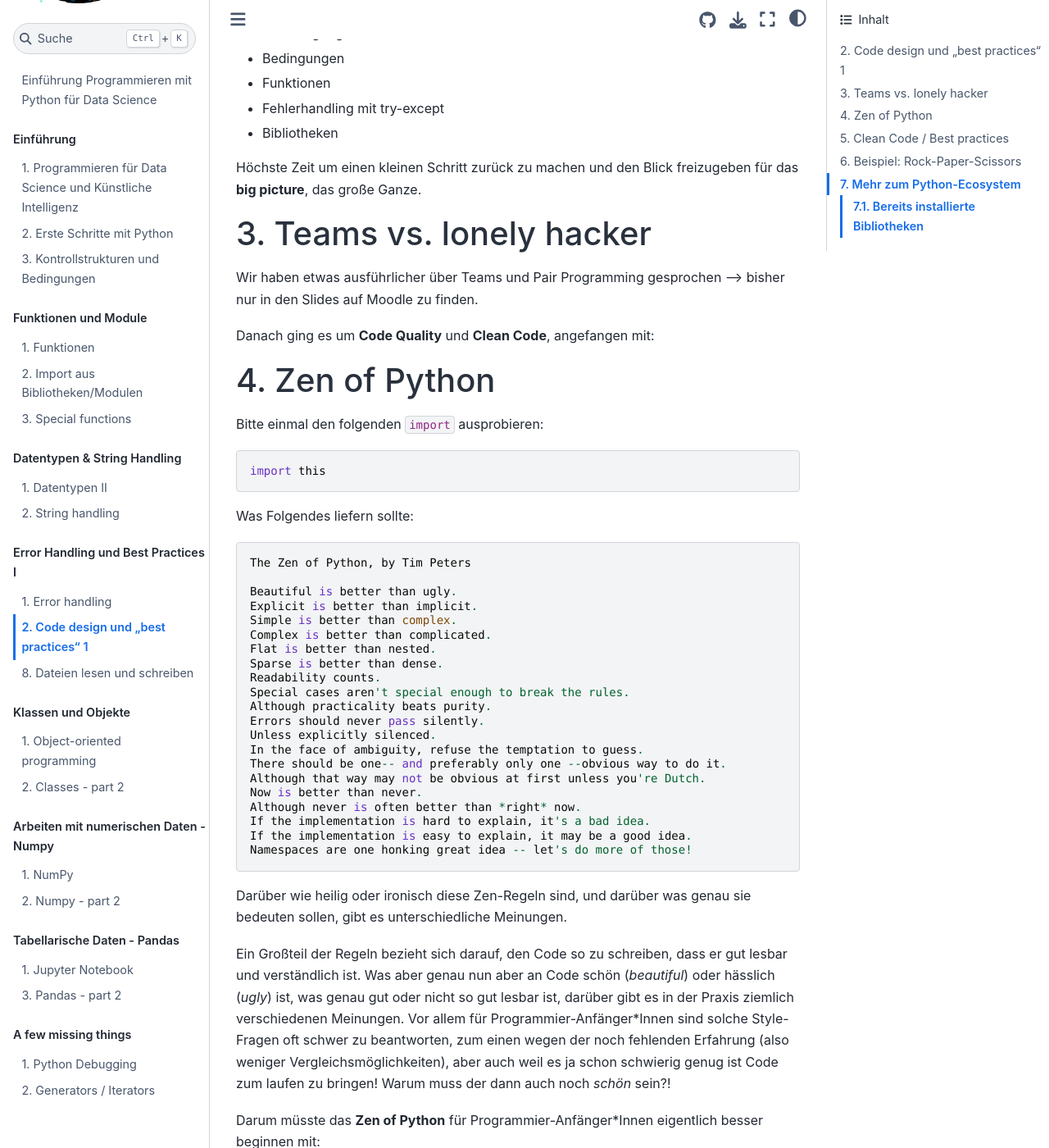
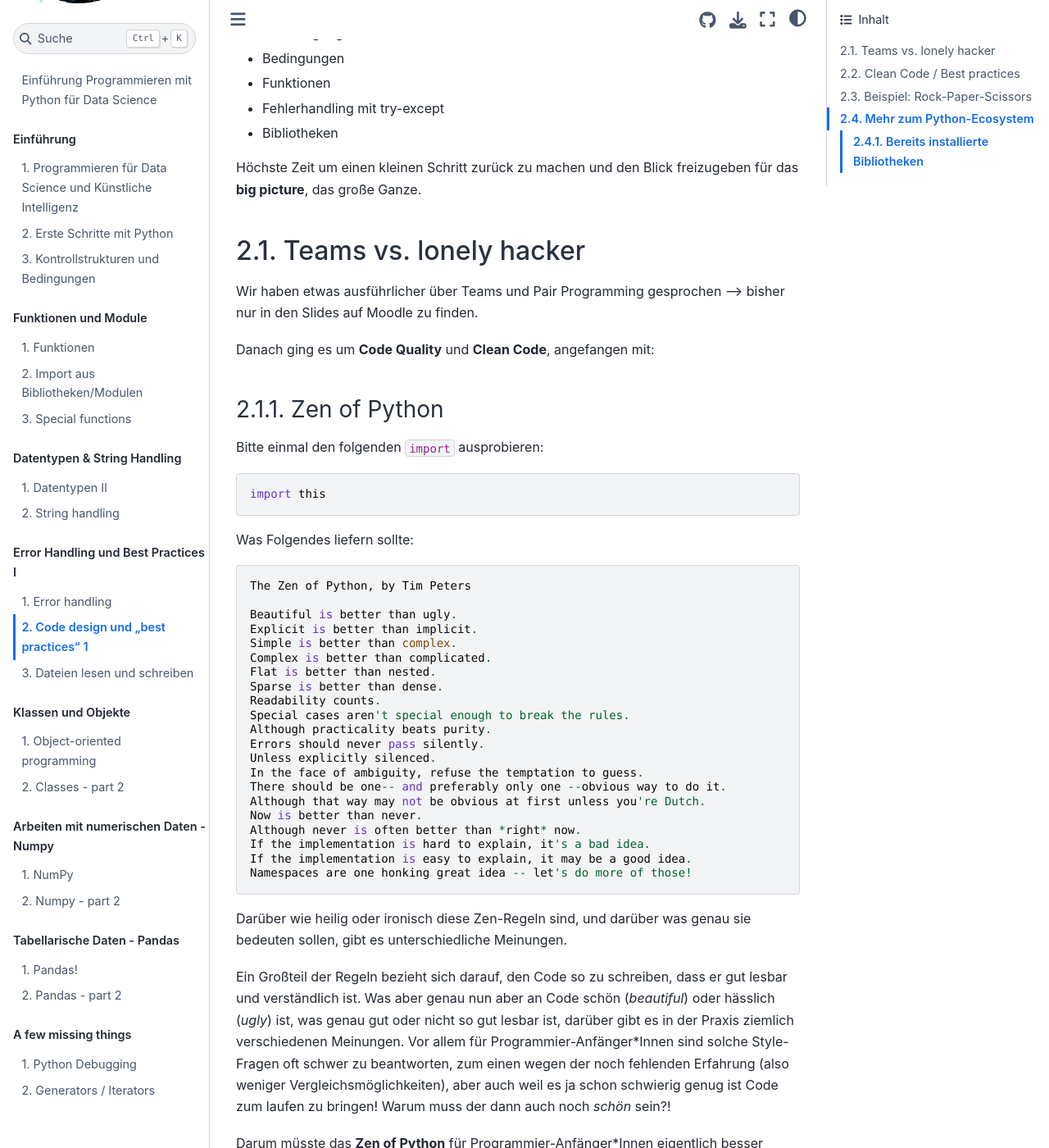
Before and after one commit to florian-huber/python-introduction, a Jupyter Book: the page built from lesson_material_german/05_one_step_back-best_practices.md, in a window 1280 px wide and 1400 px high, scrolled down 259 px. Shown: the whole window at 82% size. Built offline with Jupyter Book 1.0.4 settings and Sphinx 7.4.7 and the Sphinx Book theme 1.1.4, drawn with Linux system fonts in a browser that asks for light colours; some of the changed text lies outside the part shown.

Commit message:
adjust heading levels

```diff
--- a/lesson_material_german/05_one_step_back-best_practices.md
+++ b/lesson_material_german/05_one_step_back-best_practices.md
@@ -1,4 +1,4 @@
-### Code design und "best practices" 1
+# Code design und "best practices" 1
 
 Die ersten 4 Wochen haben wir schon viele wichtige Grundlagen in Python gesehen:
 
@@ -12,13 +12,13 @@ Die ersten 4 Wochen haben wir schon viele wichtige Grundlagen in Python gesehen:
 
 Höchste Zeit um einen kleinen Schritt zurück zu machen und den Blick freizugeben für das **big picture**, das große Ganze.
 
-### Teams vs. lonely hacker
+## Teams vs. lonely hacker
 
 Wir haben etwas ausführlicher über Teams und Pair Programming gesprochen --> bisher nur in den Slides auf Moodle zu finden.
 
 Danach ging es um **Code Quality** und **Clean Code**, angefangen mit:
 
-## Zen of Python
+### Zen of Python
 
 Bitte einmal den folgenden `import` ausprobieren:
 
@@ -347,7 +347,7 @@ Apropos ergänzen: Mit den Code-Aufbau über die Funktionen ist es nun auch gut
 
 
 
-# Mehr zum Python-Ecosystem
+## Mehr zum Python-Ecosystem
 
 In der ersten Vorlesung wurde schon einmal erwähnt, dass um Python herum ein ganzes Universum aus Bibliotheken und Tools existiert, was ganz nebenbei auch einer der Gründe für den Erfolg von Python ist.
 
```
Also changed, not shown: lesson_material_german/09_pandas.md (+1 -1 lines).
